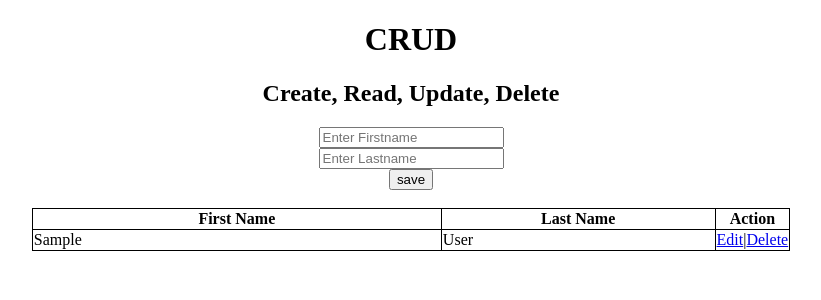
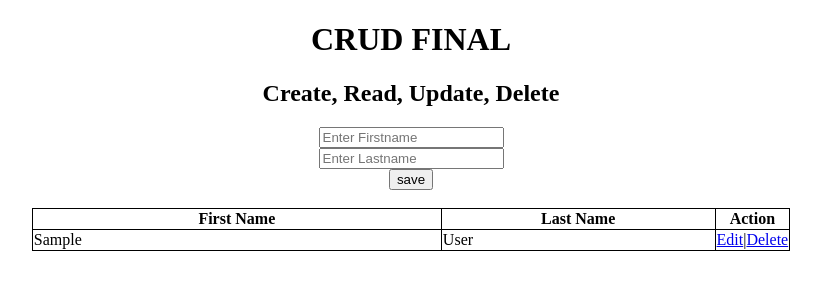
Before and after one commit to S-N-O-W-D-E-N/sample-page, a PHP site: page / in a window 1280 px wide. Shown: the top 300 px of the page, without its empty margins (229-1050 px from the left). Run offline with PHP 8.4, Linux system fonts and the light colour scheme; tables that the repository leaves empty hold one stand-in row (values such as "Sample post").

Commit message:
ikaduhang commit

```diff
--- a/index.php
+++ b/index.php
@@ -7,7 +7,7 @@
 </head>
 <body>
     <center>
-    <h1>CRUD</h1>
+    <h1>CRUD FINAL</h1>
     <h2>Create, Read, Update, Delete</h2>
         <form method="post">
             <input type="text" name="fname" placeholder="Enter Firstname" required><br>
```
